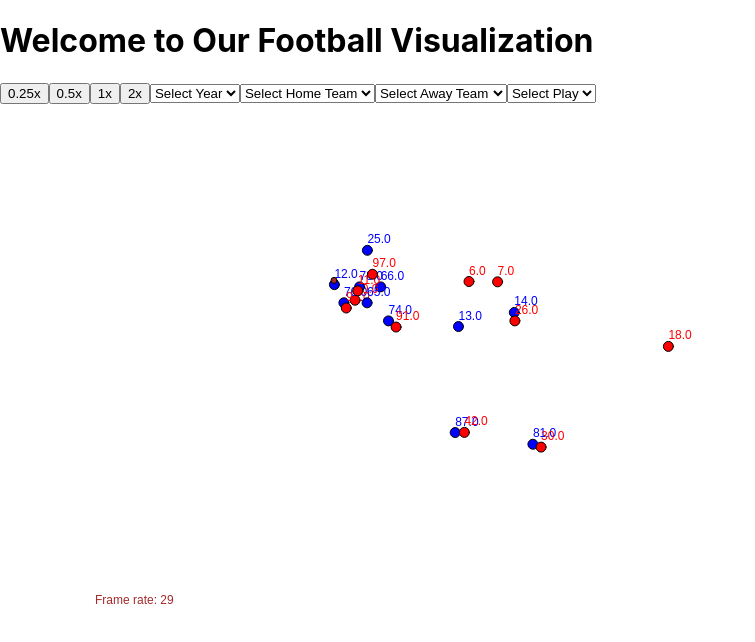
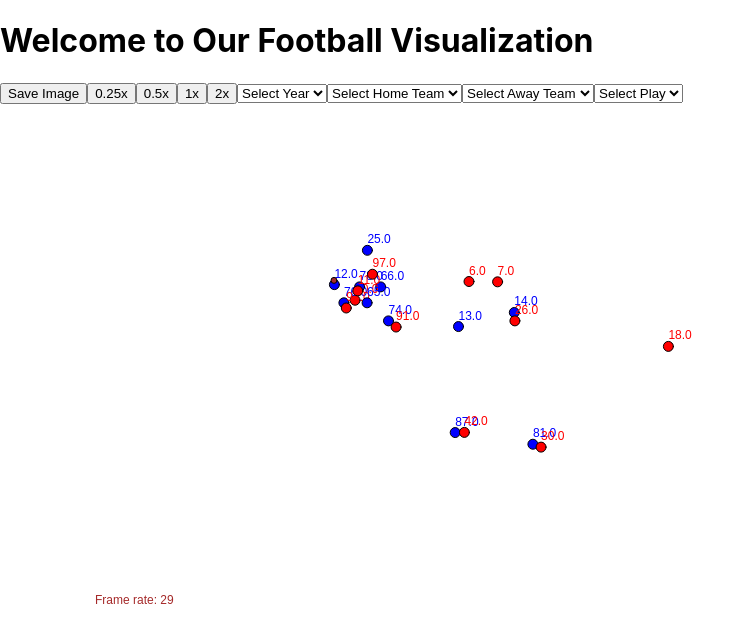
Before and after one commit to ATrbovic/nfl-web-app, a React (Create React App) app in the folder nfl-web/: page / in a window 1280 px wide. Shown: the top 642 px of the page, without its empty margins (0-755 px from the left). Built offline with nearby package versions, Linux system fonts and the light colour scheme.

Commit message:
Update newfootballField.js
Adding button to save frames

```diff
--- a/nfl-web/src/components/newfootballField.js
+++ b/nfl-web/src/components/newfootballField.js
@@ -15,6 +15,8 @@ const FootballField = ({ frames }) => {
   const [homeTeam, setHomeTeam] = useState('');  // New state for home team
   const [awayTeam, setAwayTeam] = useState('');  // New state for away team
   const [play, setPlay] = useState('');  // New state for play
+
+
 
   useEffect(() => {
     let mySketch = (p) => {
@@ -59,14 +61,24 @@ const FootballField = ({ frames }) => {
         }
         currentFrame = (currentFrame + 1) % frames.length;
       };
+      p.saveImage = () => {
+        p.saveCanvas(`frame_${currentFrame}.jpg`, 'jpg');
+      };
     };
 
     myP5.current = new p5(mySketch);
     return () => { myP5.current.remove(); };
   }, [frames, speed]);  // Add speed to dependency list
 
+  const handleSaveImage = () => {
+    myP5.current.saveImage();
+  };
+
   return (
     <div>
+      {/* Save Image Button */}
+      <button onClick={handleSaveImage}>Save Image</button>
+
       {/* Speed Control Buttons */}
       <button onClick={() => setSpeed(0.25)}>0.25x</button>
       <button onClick={() => setSpeed(0.5)}>0.5x</button>
```
